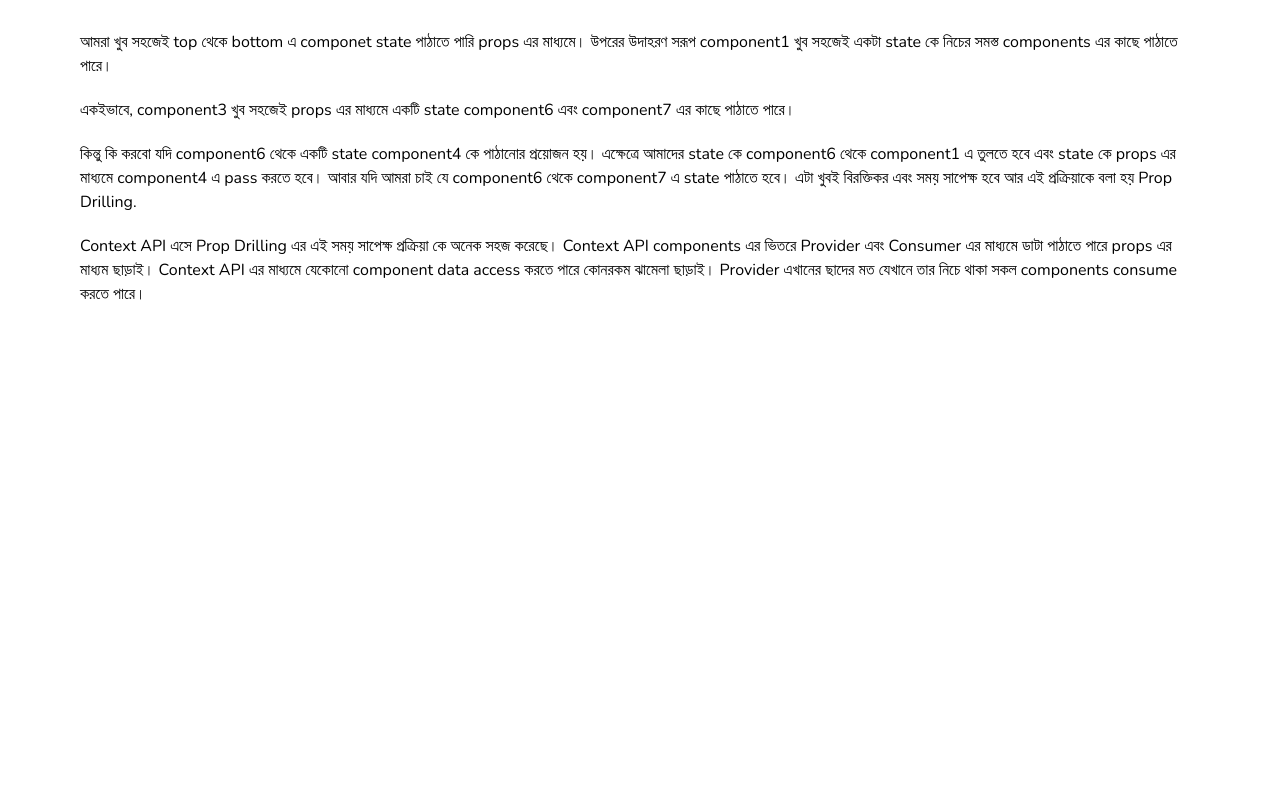
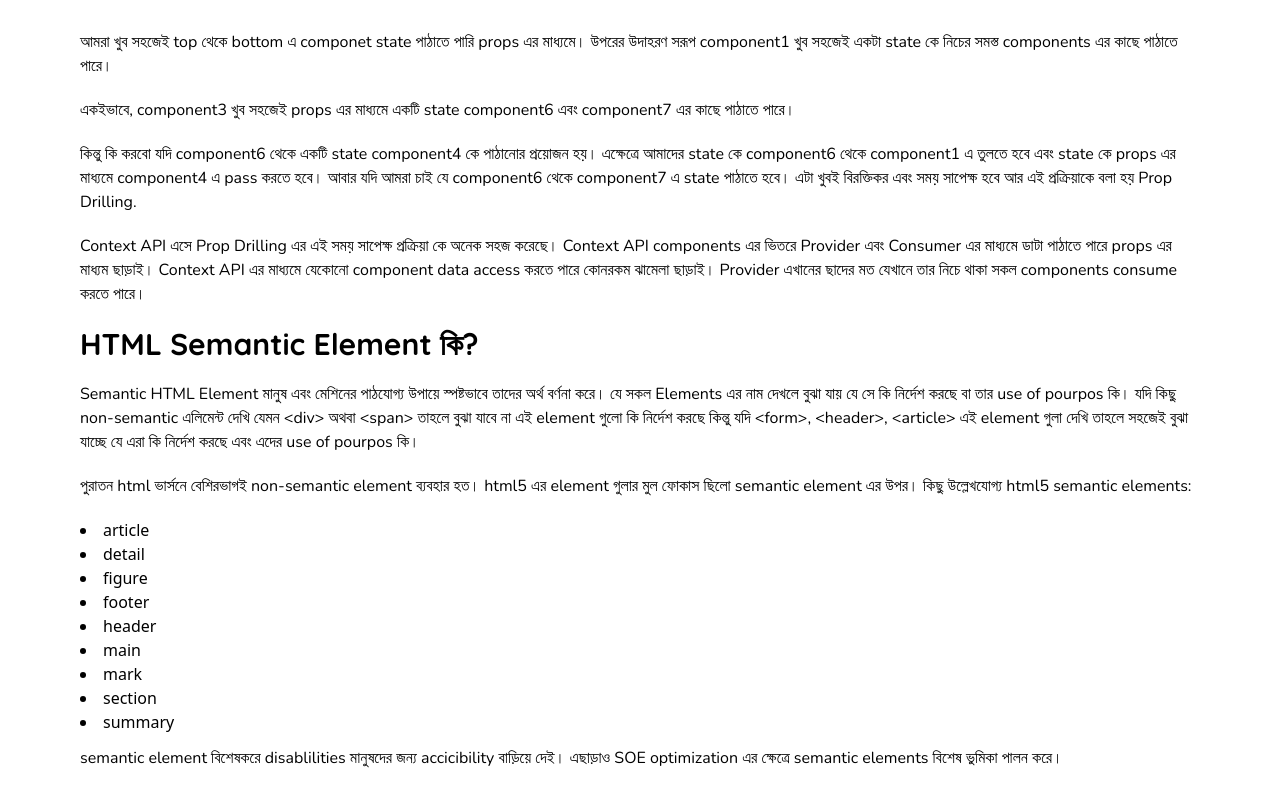
Before and after one commit to jsxshamim/product-analysis-website, a React (Create React App) app: page /blog in a window 1280 px wide. Shown: the part 532-1322 px from the top of the page. Before the commit the page ends 858 px from the top, so only its background shows below. Built offline with nearby package versions, Linux system fonts and the light colour scheme.

Commit message:
add article 'what is semantic element'

```diff
--- a/src/Components/Blog/Blog.js
+++ b/src/Components/Blog/Blog.js
@@ -20,7 +20,26 @@ const Blog = () => {
                     access করতে পারে কোনরকম ঝামেলা ছাড়াই। Provider এখানের ছাদের মত যেখানে তার নিচে থাকা সকল components consume করতে পারে।{" "}
                 </p>
             </div>
-
+            <div className="blog container mx-auto">
+                <h3 className="text-3xl font-bold mb-5">HTML Semantic Element কি?</h3>
+                <p>
+                    Semantic HTML Element মানুষ এবং মেশিনের পাঠযোগ্য উপায়ে স্পষ্টভাবে তাদের অর্থ বর্ণনা করে। যে সকল Elements এর নাম দেখলে বুঝা যায় যে সে কি নির্দেশ করছে বা তার use of pourpos কি। যদি কিছু non-semantic এলিমেন্ট দেখি যেমন {"<div>"} অথবা{" "}
+                    {"<span>"} তাহলে বুঝা যাবে না এই element গুলো কি নির্দেশ করছে কিন্তু যদি {"<form>, <header>, <article>"} এই element গুলা দেখি তাহলে সহজেই বুঝা যাচ্ছে যে এরা কি নির্দেশ করছে এবং এদের use of pourpos কি।
+                </p>
+                <p>পুরাতন html ভার্সনে বেশিরভাগই non-semantic element ব্যবহার হত। html5 এর element গুলার মুল ফোকাস ছিলো semantic element এর উপর। কিছু উল্লেখযোগ্য html5 semantic elements:</p>
+                <ul className="list-inside list-disc mb-3">
+                    <li>article</li>
+                    <li>detail</li>
+                    <li>figure</li>
+                    <li>footer</li>
+                    <li>header</li>
+                    <li>main</li>
+                    <li>mark</li>
+                    <li>section</li>
+                    <li>summary</li>
+                </ul>
+                <p>semantic element বিশেষকরে disablilities মানুষদের জন্য accicibility বাড়িয়ে দেই। এছাড়াও SOE optimization এর ক্ষেত্রে semantic elements বিশেষ ভুমিকা পালন করে।</p>
+            </div>
         </>
     );
 };
```
